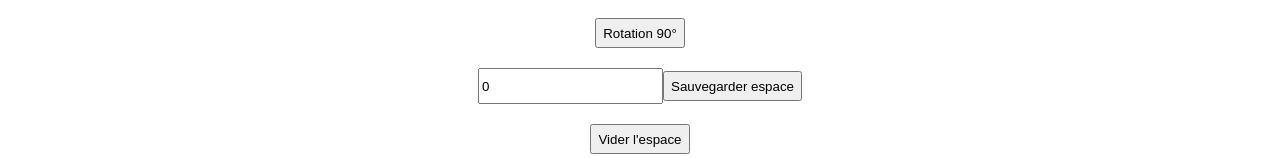
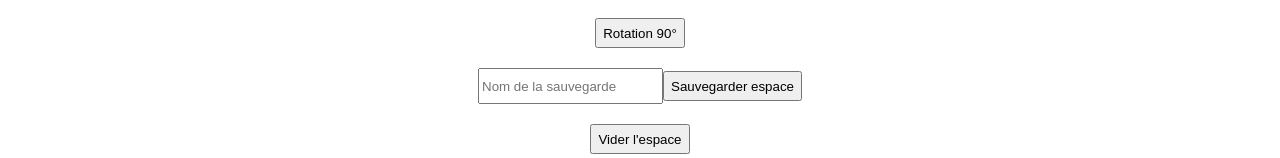
Before and after one commit to Oliviermaignan/evenementhall, a Vue app in the folder app/: page / in a window 1280 px wide. Shown: the part 747-905 px from the top of the page. Built offline with nearby package versions, Linux system fonts and the light colour scheme.

Commit message:
fix: type for storagekey

```diff
--- a/app/src/components/CanvaComponent.vue
+++ b/app/src/components/CanvaComponent.vue
@@ -1,5 +1,5 @@
 <script setup lang="ts">
-import { onMounted, ref } from 'vue';
+import { onMounted, ref, type Ref } from 'vue';
 import { CanevasIconName } from './enums.ts';
 import { CanvasLocalStorage } from '../adapters_out/CanvasLocalStorage.ts'
 import Shape from './ShapeClass';
@@ -17,7 +17,7 @@ const canvasHeight = 600;
 const loadedShapeNumber = ref();
 // const canvasLocalStorage = new CanvasLocalStorage()
 
-const storageKey = ref(0);
+const storageKey: Ref<string>= ref("");
 
 const addShape = (icon: CanevasIconName) => {
   const shape = new Shape(canvas, 0, 0, 0, icon);
--- a/app/src/providers/CanvasStorage.ts
+++ b/app/src/providers/CanvasStorage.ts
@@ -12,6 +12,6 @@ import Shape from '../components/ShapeClass';
 
 
 export abstract class CanvasStorage {
-    abstract save(storageKey: number, data: Shape[]): void;
+    abstract save(storageKey: string, data: Shape[]): void;
     abstract load(): string | null;
   }
```
